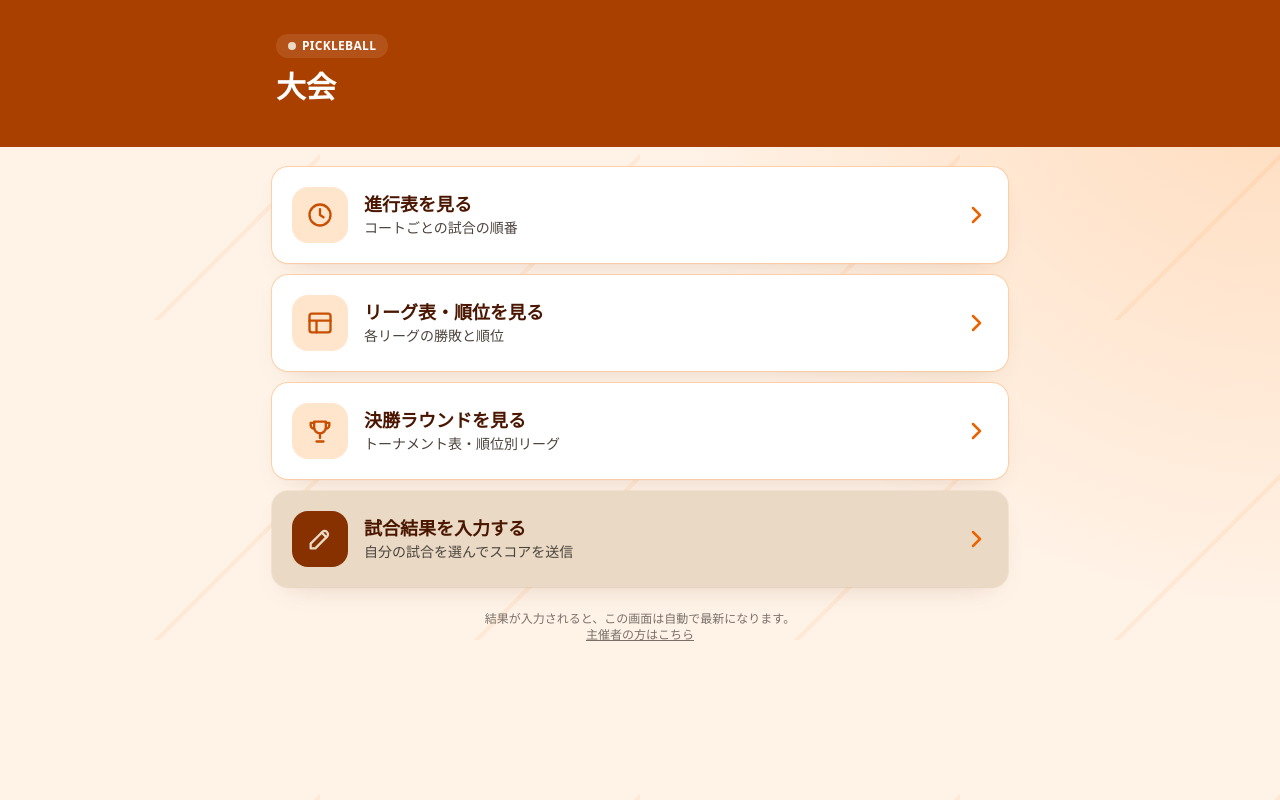
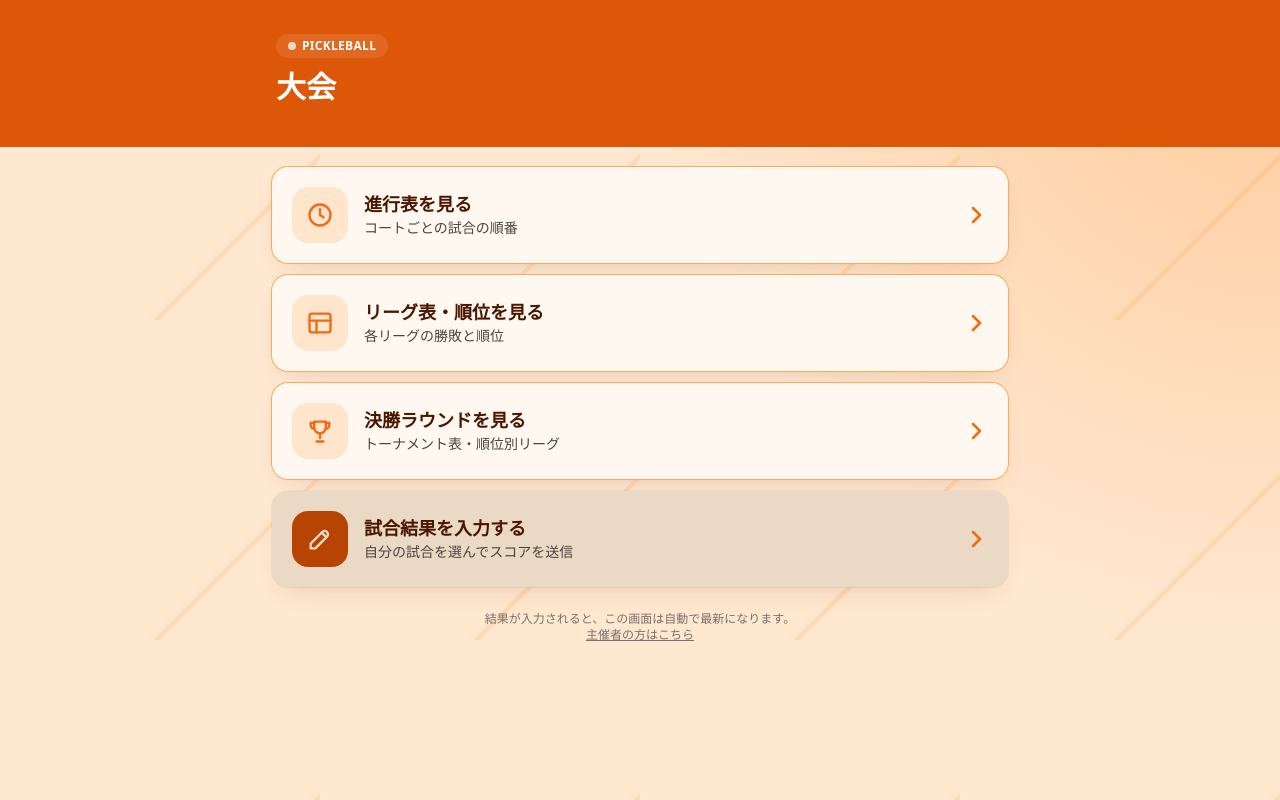
Before and after one commit to kakeru-moriguchi/toco, a Next.js app: page / in a window 1280 px wide. Built offline with nearby package versions, Linux system fonts and the light colour scheme; no server answers.

Commit message:
Make the interface unmistakably orange

```diff
--- a/src/app/globals.css
+++ b/src/app/globals.css
@@ -6,11 +6,11 @@
     -webkit-text-size-adjust: 100%;
   }
   body {
-    @apply bg-[#FFF3E8] text-ink-900 antialiased;
+    @apply bg-[#FFE7D0] text-ink-900 antialiased;
     /* A restrained court-line motif adds energy without competing with content. */
     background-image:
-      linear-gradient(135deg, transparent 0 74%, rgba(255, 118, 0, 0.08) 74% 75%, transparent 75%),
-      radial-gradient(circle at 100% 0%, rgba(255, 118, 0, 0.2), transparent 42%);
+      linear-gradient(135deg, transparent 0 74%, rgba(255, 122, 0, 0.13) 74% 75%, transparent 75%),
+      radial-gradient(circle at 100% 0%, rgba(255, 122, 0, 0.26), transparent 42%);
     background-size: 320px 320px, auto;
     background-attachment: fixed;
   }
@@ -35,7 +35,7 @@
 
 @layer components {
   .card {
-    @apply rounded-2xl bg-white shadow-card ring-1 ring-court-200/80;
+    @apply rounded-2xl bg-[#FFF8F1] shadow-card ring-1 ring-court-300;
   }
   .btn-primary {
     @apply btn bg-court-500 text-ink-900 shadow-sm hover:bg-court-400 focus-visible:outline-none focus-visible:ring-2 focus-visible:ring-court-300 focus-visible:ring-offset-2;
--- a/src/app/layout.tsx
+++ b/src/app/layout.tsx
@@ -10,7 +10,7 @@ export const viewport: Viewport = {
   width: "device-width",
   initialScale: 1,
   maximumScale: 5,
-  themeColor: "#FF7600",
+  themeColor: "#FF7A00",
 };
 
 export default function RootLayout({ children }: { children: React.ReactNode }) {
--- a/tailwind.config.ts
+++ b/tailwind.config.ts
@@ -13,12 +13,12 @@ const config: Config = {
           100: "#FFE5CC",
           200: "#FFC999",
           300: "#FFA85C",
-          400: "#FF8A24",
-          500: "#FF7600",
-          600: "#E96300",
-          700: "#C94F00",
-          800: "#AA4000",
-          900: "#873000",
+          400: "#FF9A3D",
+          500: "#FF7A00",
+          600: "#F56B0A",
+          700: "#F06A13",
+          800: "#DC5707",
+          900: "#B84404",
           950: "#4A1600",
         },
         ball: {
```
